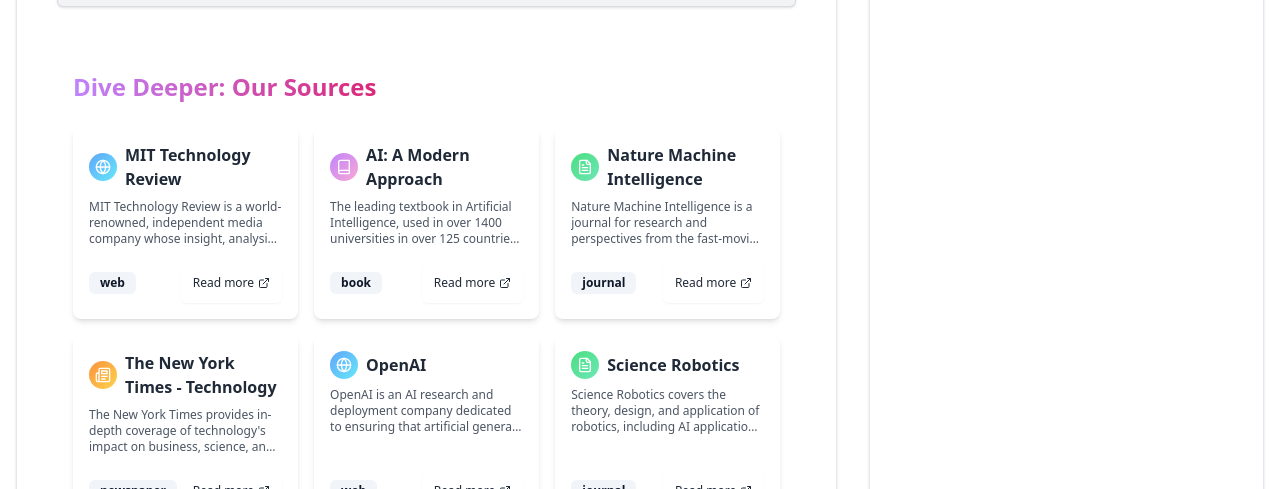
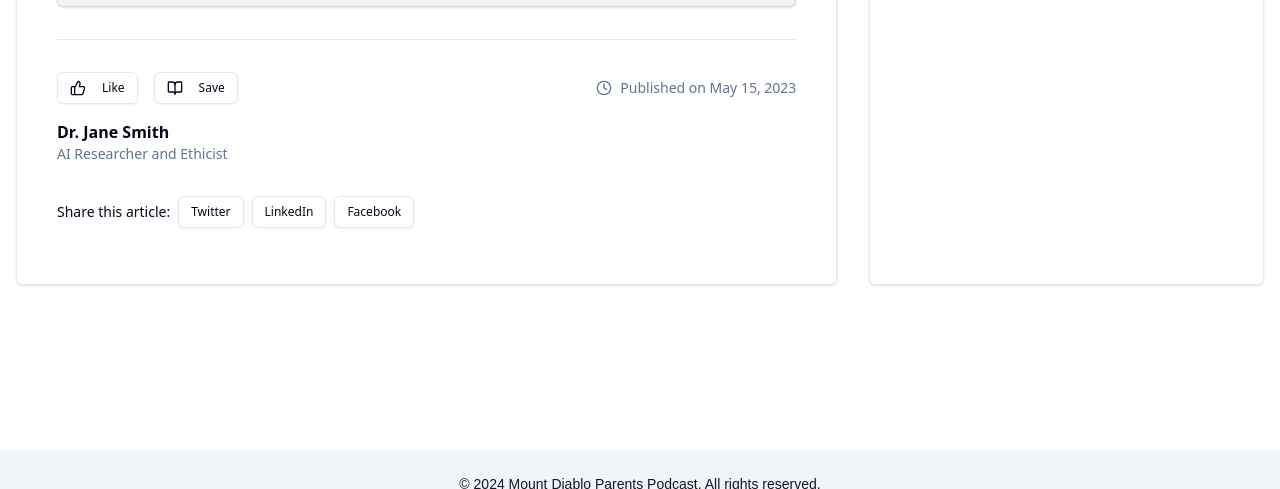
Before and after one commit to j10wy/cpr, a Next.js app: page /article/1 in a window 1280 px wide. Shown: the part 463-952 px from the top of the page. Built offline with nearby package versions, Linux system fonts and the light colour scheme; no server answers; the database is empty.

Commit message:
Render sources from server for a given article.

```diff
--- a/src/app/article/[slug]/models.ts
+++ b/src/app/article/[slug]/models.ts
@@ -1,8 +1,6 @@
-import { Source } from "@/components/source-list";
 export interface Post {
 	title: string;
 	content: string;
-	sources: Source[];
 }
 
 export type UrlProps = Readonly<{
@@ -24,3 +22,13 @@
 	slug: string;
 	podcast: Podcast;
 }
+
+export interface ServerSource {
+	source: {
+		id: number;
+		url: string;
+		title: string;
+		category: string;
+		description: string;
+	};
+}
--- a/src/app/article/[slug]/page.tsx
+++ b/src/app/article/[slug]/page.tsx
@@ -1,12 +1,37 @@
 import Footer from "@/components/articles/footer";
 import Header from "@/components/articles/header";
 import { PodcastPlayer } from "@/components/podcast/podcast-player";
-import { Sources } from "@/components/source-list";
+import { Source, Sources } from "@/components/source-list";
 import { Card } from "@/components/ui/card";
 import { createClient } from "@/utils/supabase/server";
 import React from "react";
 import Markdown from "react-markdown";
-import { Article, Post, UrlProps } from "./models";
+import { Article, Post, ServerSource, UrlProps } from "./models";
+
+function getSourceType(type: string): "web" | "book" | "journal" | "newspaper" {
+  switch (type) {
+    case "web":
+      return "web";
+    case "book":
+      return "book";
+    case "journal":
+      return "journal";
+    case "newspaper":
+      return "newspaper";
+    default:
+      return "web";
+  }
+}
+
+function makeSource({ source }: ServerSource): Source {
+  const s = {
+    title: source.title,
+    url: source.url,
+    type: getSourceType(source.category),
+    blurb: source.description,
+  };
+  return s;
+}
 
 function RenderMarkdown({
   content,
@@ -51,58 +76,33 @@
     .limit(1);
 
   const data = articles?.[0];
+  const articleId = data?.id ?? 0;
   const content = data?.content;
   const podcast = data?.podcast;
+
+  // Fetch the sources associated with the article
+  const { data: sources } = await supabase
+    .from("article_sources")
+    .select<string, ServerSource>(
+      `
+        source:sources (
+          id,
+          title,
+          category,
+          description,
+          url
+        )
+      `
+    )
+    .eq("article_id", articleId);
+
+  const sourcesData = (sources ?? []).map((source) => makeSource(source));
 
   // This is a mock-up of how you might fetch article data
   // In a real application, you would fetch this data from your CMS or API
   const article: Post = {
     title: `Empty Shelves, Empty Promises? Mount Diablo's Library Closures Leave Students in the Dark.`,
     content: "This is the main content of the article...",
-    sources: [
-      {
-        title: "MIT Technology Review",
-        url: "https://www.technologyreview.com/",
-        type: "web",
-        blurb:
-          "MIT Technology Review is a world-renowned, independent media company whose insight, analysis, reviews, interviews and live events explain the newest technologies and their commercial, social and political impacts.",
-      },
-      {
-        title: "AI: A Modern Approach",
-        url: "https://aima.cs.berkeley.edu/",
-        type: "book",
-        blurb:
-          "The leading textbook in Artificial Intelligence, used in over 1400 universities in over 125 countries. A comprehensive, up-to-date introduction to the theory and practice of artificial intelligence.",
-      },
-      {
-        title: "Nature Machine Intelligence",
-        url: "https://www.nature.com/natmachintell/",
-        type: "journal",
-        blurb:
-          "Nature Machine Intelligence is a journal for research and perspectives from the fast-moving fields of artificial intelligence, machine learning and robotics.",
-      },
-      {
-        title: "The New York Times - Technology",
-        url: "https://www.nytimes.com/section/technology",
-        type: "newspaper",
-        blurb:
-          "The New York Times provides in-depth coverage of technology's impact on business, science, and society, including the latest developments in AI and machine learning.",
-      },
-      {
-        title: "OpenAI",
-        url: "https://openai.com/",
-        type: "web",
-        blurb:
-          "OpenAI is an AI research and deployment company dedicated to ensuring that artificial general intelligence benefits all of humanity. They regularly publish cutting-edge research in AI.",
-      },
-      {
-        title: "Science Robotics",
-        url: "https://www.science.org/journal/scirobotics",
-        type: "journal",
-        blurb:
-          "Science Robotics covers the theory, design, and application of robotics, including AI applications in robotic systems. It provides a unique perspective on the intersection of robotics and AI.",
-      },
-    ],
   };
 
   return (
@@ -126,7 +126,7 @@
             of China and India combined.
           </p>
         </Card>
-        <Sources sources={article.sources} />
+        {!!sourcesData.length && <Sources sources={sourcesData} />}
         <Footer />
       </div>
     </article>
```
Also changed, not shown: 2 other files (tests, documents, lock files or other folders).
